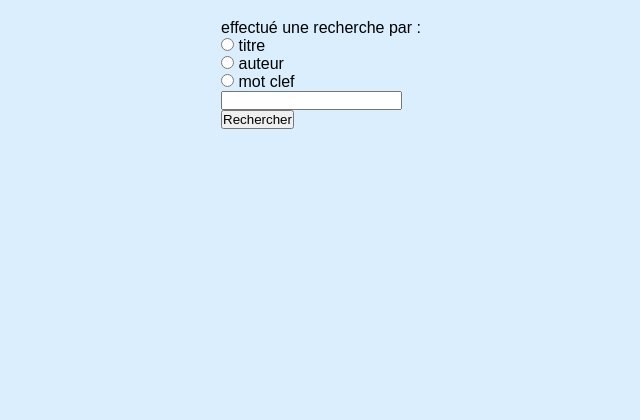
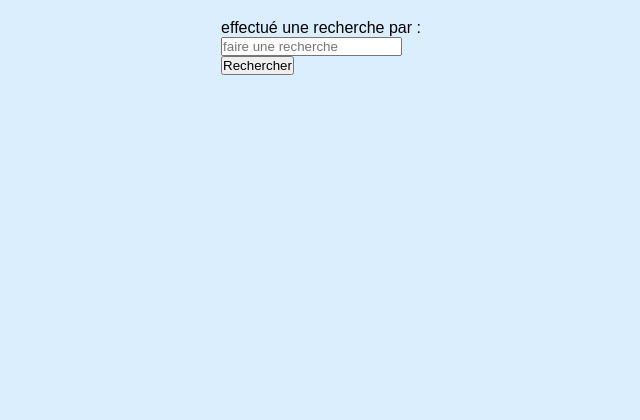
Before and after one commit to antho77m/thesesviz, a PHP site: page /site/html/home.php in a window 1280 px wide. Shown: the top 420 px of the page, without its empty margins (319-959 px from the left). Run offline with PHP 8.4, Linux system fonts and the light colour scheme.

Commit message:
recherche par theses

```diff
--- a/site/html/home.php
+++ b/site/html/home.php
@@ -16,27 +16,12 @@
             <br>
             effectué une recherche par :
             <div class="type_recherche">
-                <div><input type="radio" name="recherche" value="titre" id=""> titre</div>
-                <div> <input type="radio" name="recherche" value="auteur" id=""> auteur</div>
-                <div><input type="radio" name="recherche" value="mot clef" id="" default> mot clef</div>
             </div>
-            <input type="search" name="search" id="">
+            <input type="search" name="search" id="" autocomplete="off" placeholder="faire une recherche">
             <br>
             <input type="submit" value="Rechercher">
 
         </form>
-        <!--<form action="" method="get">
-            rechercher via l'auteur d'une these
-            <br>
-
-            nom :<input type="text" name="nom" require autocomplete="off" autocapitalize="on" require>
-            <br>
-            prenom :<input type="text" name="prenom" id="" autocomplete="off" autocapitalize="on" require>
-            <br>
-
-            <input type="submit" value="Rechercher">
-        </form>-->
-
     </div>
     <div>
     <?php
--- a/site/php_func/select_these.php
+++ b/site/php_func/select_these.php
@@ -18,14 +18,43 @@
 
 
     function selectBySearch(){
+
+        if(isset($_GET['search']) ){
+
+        }
+
+
+
+
+
         if(isset($_GET['search'])){
             require_once('../../cnx.inc.php');
             $search = $_GET['search'];
 
-            $req = $cnx->prepare("SELECT id_these FROM these WHERE titre LIKE '%$search%'");
+            //$req = $cnx->prepare("SELECT id_these FROM these WHERE titre LIKE '%$search%'");
+
+            // SELECT DISTINCT id_these ,MATCH(prenom,nom) AGAINST (":search") AS score_personne,MATCH(titre) AGAINST (":search") AS score_titre ,MATCH(resume) AGAINST (":search") AS score_resume FROM these NATURAL JOIN participe NATURAL JOIN Personnes Roles WHERE MATCH(prenom,nom) AGAINST (":search") OR MATCH(titre) AGAINST (":search") OR MATCH(resume) AGAINST (":search") ORDER BY (score_personne*5+score_titre*5+score_resume*1) DESC LIMIT 10
+            /*$req = $cnx->prepare("SELECT DISTINCT id_these
+                                    FROM these NATURAL JOIN participe
+                                        NATURAL JOIN personnes
+                                        NATURAL JOIN parle
+                                        NATURAL JOIN sujet
+                                            WHERE MATCH(prenom,nom) AGAINST (:search)
+                                                OR MATCH(titre) AGAINST (:search)
+                                                OR MATCH(sujet.libelle) AGAINST (:search)
+                                                    LIMIT 10");*/
+            $req = $cnx->prepare("SELECT DISTINCT id_these
+            FROM these NATURAL JOIN participe
+                NATURAL JOIN personnes
+                    WHERE MATCH(prenom,nom) AGAINST (:search)
+                        OR MATCH(titre) AGAINST (:search)");
+
+
+            $req->bindParam(':search',$search);
+
             $req->execute();
             $result = $req->fetchAll();
-            echo '<div class="entete"> resultat de la recherche : '.$search.'<br>';
+            echo '<div class="entete"> resultat de la recherche : '.htmlspecialchars($search).'<br>';
             echo 'nombre de résultat : '.count($result).'<br></div>';
             if($result){
 
```
Also changed, not shown: reporting.txt (line endings or trailing spaces).
